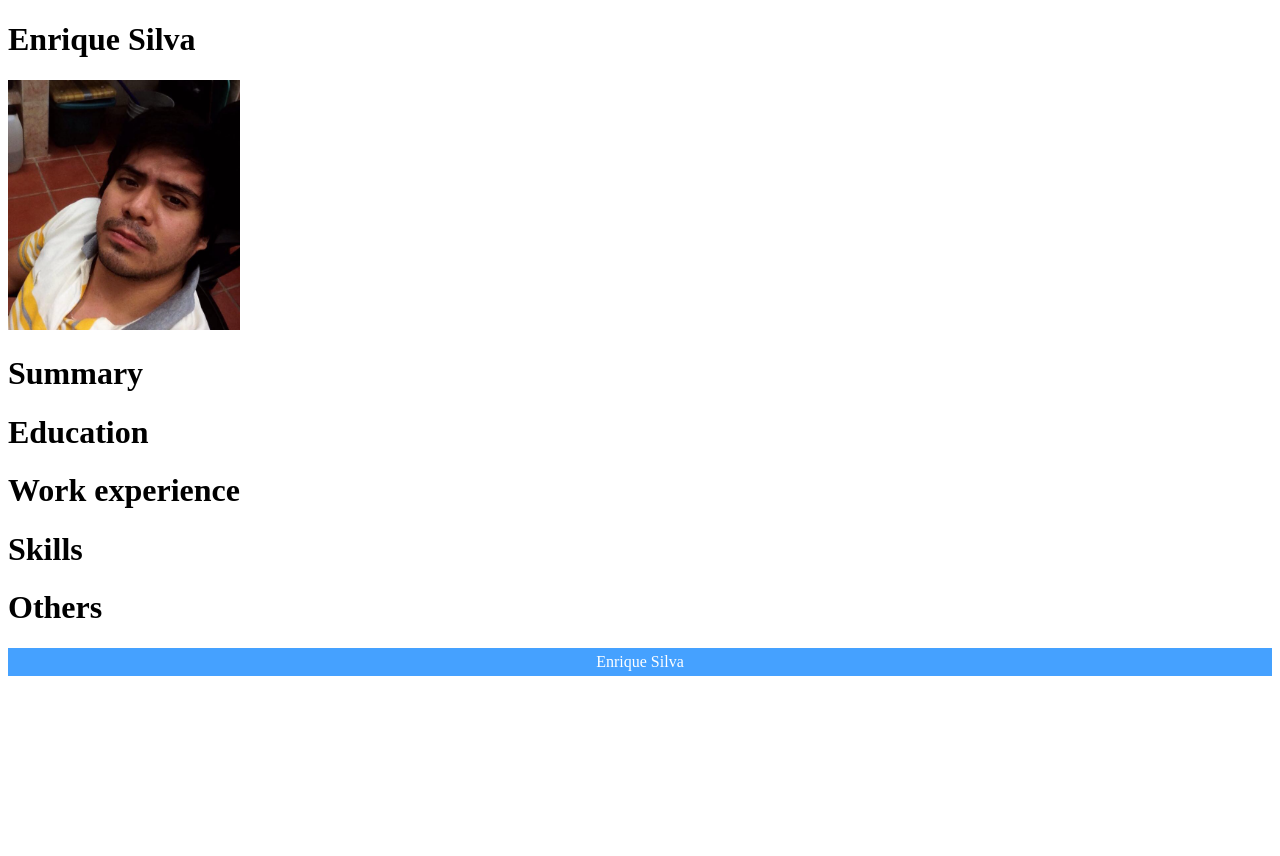
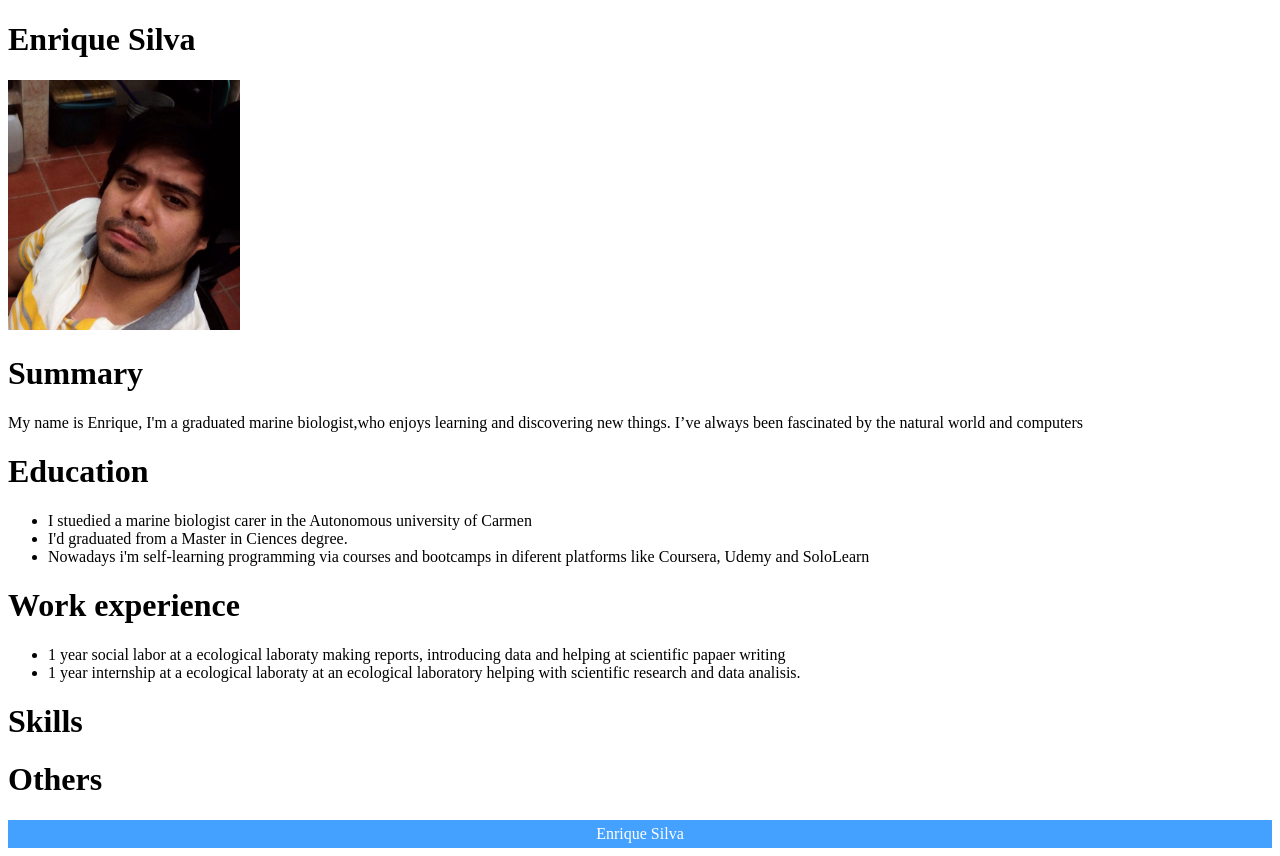
Before and after one commit to EnriqueSilva94/My-portfolio, a plain HTML site: page index.html in a window 1280 px wide. Before the commit the page ends 800 px from the top, so only its background shows below. Drawn offline with Linux system fonts and the light colour scheme.

Commit message:
Add files via upload

```diff
--- a/index.html
+++ b/index.html
@@ -1,28 +1,44 @@
 <!DOCTYPE html>
 <html lang="en">
+
 <head>
     <meta charset="UTF-8">
     <meta name="viewport" content="width=device-width, initial-scale=1.0">
     <title>My resume</title>
 </head>
+
 <body>
     <h1>Enrique Silva</h1>
-    <img src="./assets/images/Enrique-silva.png", height="250">
+    <img src="./assets/images/Enrique-silva.png" , height="250">
 
     <h1>Summary</h1>
+    <p>My name is Enrique, I'm a graduated marine biologist,who enjoys learning and discovering new things. I’ve always
+        been fascinated by the natural world and computers </p>
 
     <h1>Education</h1>
+    <ul>
+        <li>I stuedied a marine biologist carer in the Autonomous university of Carmen</li>
+        <li>I'd graduated from a Master in Ciences degree.</li>
+        <li>Nowadays i'm self-learning programming via courses and bootcamps in diferent platforms like Coursera, Udemy and SoloLearn </li>
+    </ul>
 
     <h1>Work experience</h1>
+    <ul>
+        <li>1 year social labor at a ecological laboraty making reports, introducing data and helping at scientific papaer writing </li>
+        <li>1 year internship at a ecological laboraty at an ecological laboratory helping with scientific research and data analisis.</li>
+
+    </ul>
 
     <h1>Skills</h1>
 
+
     <h1>Others</h1>
 
-    <footer   style="display:flex;
+    <footer style="display:flex;
   justify-content: center;
   padding: 5px;
   background-color: #45a1ff;
   color: #fff;">Enrique Silva</footer>
 </body>
+
 </html>
```
